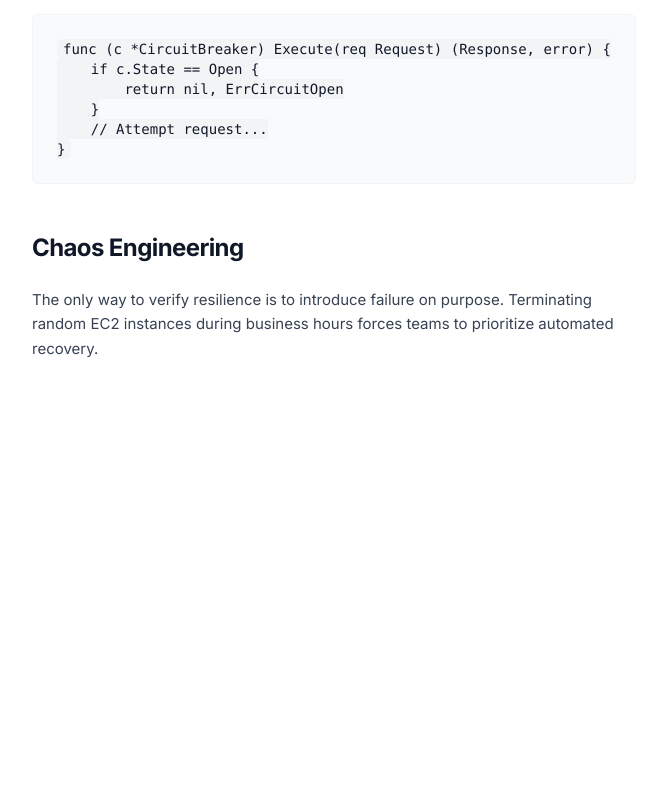
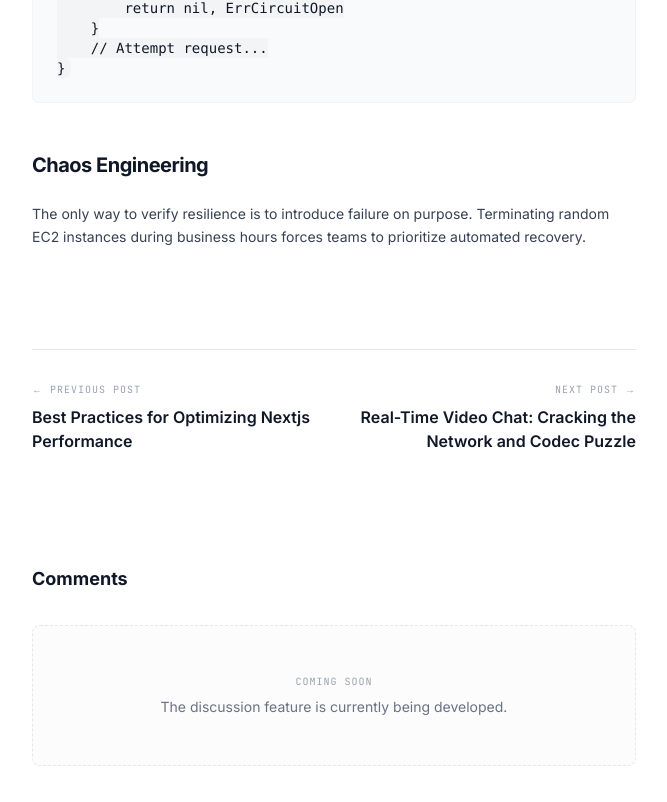
Before and after one commit to Rezkydesyafa/rezxlnz.porto, a Next.js app: page /writings/designing-distributed-systems in a window 1280 px wide. Shown: the part 830-1632 px from the top of the page, without its empty margins (282-949 px from the left). Before the commit the page ends 1359 px from the top, so only its background shows below. Built offline with nearby package versions, Linux system fonts and the light colour scheme.

Commit message:
fix : yellow warning in tailwind css

```diff
--- a/src/app/achievements/AchievementModal.tsx
+++ b/src/app/achievements/AchievementModal.tsx
@@ -31,7 +31,7 @@ export default function AchievementModal({
       >
         {/* Left Side: Image Content */}
         <div className='w-full md:w-[60%] p-6 md:p-10 shrink-0 bg-gray-50 dark:bg-zinc-900/50 flex items-center justify-center flex-col'>
-          <div className='w-full aspect-16/10 sm:aspect-[4/3] md:aspect-auto md:h-[400px] lg:h-[480px] bg-gray-200 dark:bg-zinc-800 rounded-xl overflow-hidden relative shadow-sm'>
+          <div className='w-full aspect-16/10 sm:aspect-4/3 md:aspect-auto md:h-[400px] lg:h-[480px] bg-gray-200 dark:bg-zinc-800 rounded-xl overflow-hidden relative shadow-sm'>
             {achievement.image ? (
               <img
                 src={achievement.image}
--- a/src/app/achievements/AchievementsClient.tsx
+++ b/src/app/achievements/AchievementsClient.tsx
@@ -18,7 +18,7 @@ function AchievementCard({
       className='cursor-pointer flex flex-col gap-2 p-2.5 rounded-lg border border-gray-200/50 dark:border-gray-800/50 bg-white/50 dark:bg-[#111]/30 w-full transition-all duration-200 hover:border-gray-300 dark:hover:border-gray-700 hover:scale-[1.01] active:scale-[0.99] group'
     >
       {/* Image Container */}
-      <div className='w-full aspect-16/10 bg-gray-100 dark:bg-gray-800 rounded overflow-hidden relative shadow-sm border border-gray-100 dark:border-gray-800 overflow-hidden'>
+      <div className='w-full aspect-16/10 bg-gray-100 dark:bg-gray-800 rounded overflow-hidden relative shadow-sm border border-gray-100 dark:border-gray-800'>
         {achievement.image ? (
           <img
             src={achievement.image}
--- a/src/app/projects/[slug]/page.tsx
+++ b/src/app/projects/[slug]/page.tsx
@@ -96,7 +96,6 @@ export default async function ProjectPage({
                   {metadata.year || '2024'}
                 </span>
               </div>
-
               <div className='flex flex-col gap-1'>
                 <span className='text-[11px] text-gray-500 dark:text-gray-400 font-light'>
                   Category
@@ -107,7 +106,6 @@ export default async function ProjectPage({
                     'Web App'}
                 </span>
               </div>
-
               <div className='flex flex-col gap-1'>
                 <span className='text-[11px] text-gray-500 dark:text-gray-400 font-light'>
                   Role
--- a/src/app/writings/[slug]/page.tsx
+++ b/src/app/writings/[slug]/page.tsx
@@ -1,7 +1,7 @@
 import { getWritings, readMDXFile } from '@/lib/mdx';
 import path from 'path';
 import Link from 'next/link';
-import { ArrowLeft, Twitter, Linkedin, Link as LinkIcon } from 'lucide-react';
+import { ArrowLeft, Link as LinkIcon } from 'lucide-react';
 import { MDXRemote } from 'next-mdx-remote/rsc';
 
 export async function generateStaticParams() {
@@ -60,6 +60,20 @@ export default async function WritingPage({
   const { metadata, content } = readMDXFile(filePath);
   const headings = extractHeadings(content);
 
+  const allWritings = getWritings().sort((a, b) => {
+    return (
+      new Date(b.metadata.date || '').getTime() -
+      new Date(a.metadata.date || '').getTime()
+    );
+  });
+
+  const currentIndex = allWritings.findIndex((w) => w.slug === slug);
+  const previousPost =
+    currentIndex < allWritings.length - 1
+      ? allWritings[currentIndex + 1]
+      : null;
+  const nextPost = currentIndex > 0 ? allWritings[currentIndex - 1] : null;
+
   // Helper to get text from nested MDX children
   const stringifyChildren = (children: any): string => {
     if (typeof children === 'string') return children;
@@ -100,20 +114,20 @@ export default async function WritingPage({
             href='/writings'
             className='inline-flex items-center gap-2 text-xs font-mono tracking-widest uppercase text-gray-400 hover:text-gray-900 dark:hover:text-gray-100 transition-colors w-fit mb-4'
           >
-            <ArrowLeft className='w-3 h-3' /> Back to Home
+            <ArrowLeft className='w-3 h-3' /> Back to Writings
           </Link>
           <div className='flex flex-col gap-6 items-start'>
             {/* Date */}
-            <time className='text-[10px] font-mono tracking-[0.1em] uppercase text-gray-400 dark:text-gray-500'>
+            <time className='text-[10px] font-mono tracking-widest uppercase text-gray-400 dark:text-gray-500'>
               {formatDate(metadata.date || '')}
             </time>
             {/* Title */}
-            <h1 className='text-3xl md:text-[42px] font-bold tracking-tight text-gray-900 dark:text-gray-50 leading-[1.1] max-w-2xl'>
+            <h1 className='text-2xl md:text-[32px] font-bold tracking-tight text-gray-900 dark:text-gray-50 leading-[1.1] max-w-2xl'>
               {metadata.title}
             </h1>
             {/* Description / Lead */}
             {metadata.description && (
-              <p className='text-lg md:text-xl text-gray-500 dark:text-gray-400 font-light leading-relaxed max-w-2xl mt-2'>
+              <p className='text md:text-md text-gray-500 dark:text-gray-400 font-light leading-relaxed max-w-2xl mt-2'>
                 {metadata.description}
               </p>
             )}
@@ -125,15 +139,66 @@ export default async function WritingPage({
         <div
           className='prose prose-zinc dark:prose-invert max-w-none
           prose-headings:font-bold prose-headings:tracking-tight prose-headings:text-gray-900 dark:prose-headings:text-gray-100
-          prose-h2:text-2xl prose-h2:mt-12 prose-h2:mb-6
-          prose-h3:text-xl prose-h3:mt-8 prose-h3:mb-4
-          prose-p:text-[15px] prose-p:leading-relaxed prose-p:text-gray-700 dark:prose-p:text-gray-300 prose-p:mb-6
+          prose-h2:text-xl prose-h2:mt-12 prose-h2:mb-6
+          prose-h3:text-lg prose-h3:mt-8 prose-h3:mb-4
+          prose-p:text-[14px] prose-p:leading-relaxed prose-p:text-gray-700 dark:prose-p:text-gray-300 prose-p:mb-5
           prose-a:text-gray-900 dark:prose-a:text-gray-100 prose-a:underline-offset-4 prose-a:decoration-1 hover:prose-a:decoration-2
           prose-code:px-1.5 prose-code:py-0.5 prose-code:rounded-md prose-code:bg-gray-100 dark:prose-code:bg-gray-800 prose-code:text-gray-900 dark:prose-code:text-gray-100 prose-code:font-medium prose-code:before:content-none prose-code:after:content-none
           prose-pre:bg-gray-50 dark:prose-pre:bg-[#111] prose-pre:border prose-pre:border-gray-100 dark:prose-pre:border-gray-800 prose-pre:text-sm prose-pre:p-6
           prose-blockquote:border-l-2 prose-blockquote:border-gray-200 dark:prose-blockquote:border-gray-700 prose-blockquote:pl-6 prose-blockquote:font-normal prose-blockquote:text-gray-500 dark:prose-blockquote:text-gray-400 prose-blockquote:italic'
         >
           <MDXRemote source={content} components={mdxComponents} />
+        </div>
+
+        {/* Article Navigation */}
+        <div className='mt-20 pt-8 border-t border-gray-200 dark:border-gray-800 grid grid-cols-1 sm:grid-cols-2 gap-8'>
+          {previousPost ? (
+            <Link
+              href={`/writings/${previousPost.slug}`}
+              className='flex flex-col gap-2 group text-left'
+            >
+              <span className='text-[10px] font-mono tracking-widest uppercase text-gray-400 dark:text-gray-500 group-hover:text-gray-600 dark:group-hover:text-gray-300 transition-colors'>
+                &larr; Previous Post
+              </span>
+              <span className='font-semibold text-gray-900 dark:text-gray-100 group-hover:text-gray-600 dark:group-hover:text-gray-300 transition-colors'>
+                {previousPost.metadata.title}
+              </span>
+            </Link>
+          ) : (
+            <div></div>
+          )}
+
+          {nextPost ? (
+            <Link
+              href={`/writings/${nextPost.slug}`}
+              className='flex flex-col gap-2 group sm:text-right'
+            >
+              <span className='text-[10px] font-mono tracking-widest uppercase text-gray-400 dark:text-gray-500 group-hover:text-gray-600 dark:group-hover:text-gray-300 transition-colors'>
+                Next Post &rarr;
+              </span>
+              <span className='font-semibold text-gray-900 dark:text-gray-100 group-hover:text-gray-600 dark:group-hover:text-gray-300 transition-colors'>
+                {nextPost.metadata.title}
+              </span>
+            </Link>
+          ) : (
+            <div></div>
+          )}
+        </div>
+
+        {/* Comments Section (Coming Soon Placeholder) */}
+        <div className='mt-20 pt-8 flex flex-col gap-8'>
+          <h2 className='text-lg font-bold text-gray-900 dark:text-gray-100'>
+            Comments
+          </h2>
+
+          <div className='w-full py-12 flex flex-col items-center justify-center gap-2 border border-dashed border-gray-200 dark:border-gray-800 rounded-lg bg-gray-50/50 dark:bg-[#111]/50'>
+            <span className='text-[10px] font-mono tracking-widest uppercase text-gray-400 dark:text-gray-500'>
+              Coming Soon
+            </span>
+            <p className='text-sm text-gray-500 dark:text-gray-400 text-center'>
+              The discussion feature is currently being developed.
+            </p>
+          </div>
         </div>
       </article>
 
--- a/src/components/sidebar/Menu.tsx
+++ b/src/components/sidebar/Menu.tsx
@@ -41,7 +41,7 @@ export function Menu() {
                 {isActive && (
                   <motion.div
                     layoutId='activeArrow'
-                    className='text-gray-400 dark:text-gray-500 mr-2 flex-shrink-0'
+                    className='text-gray-400 dark:text-gray-500 mr-2 shrink-0'
                     transition={{ type: 'spring', stiffness: 300, damping: 30 }}
                   >
                     <CornerDownRight
```
